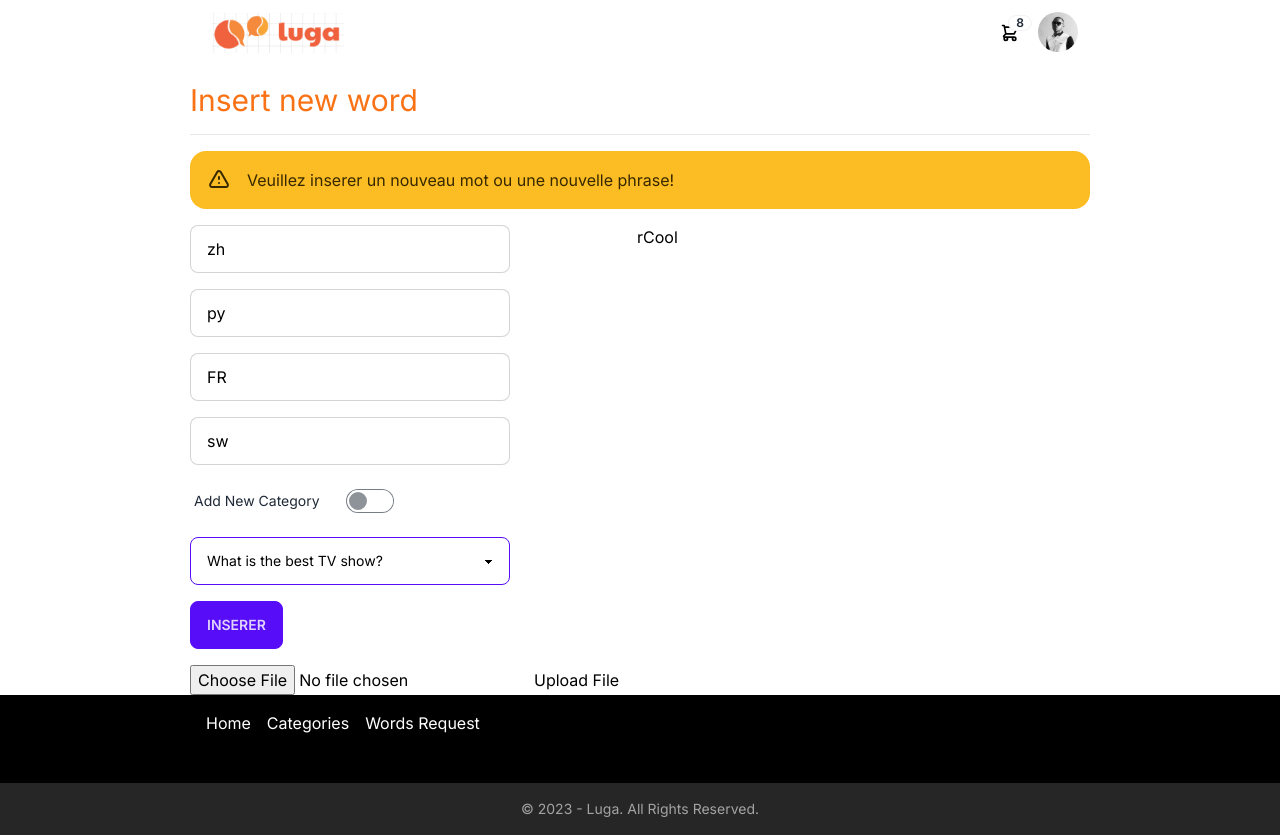
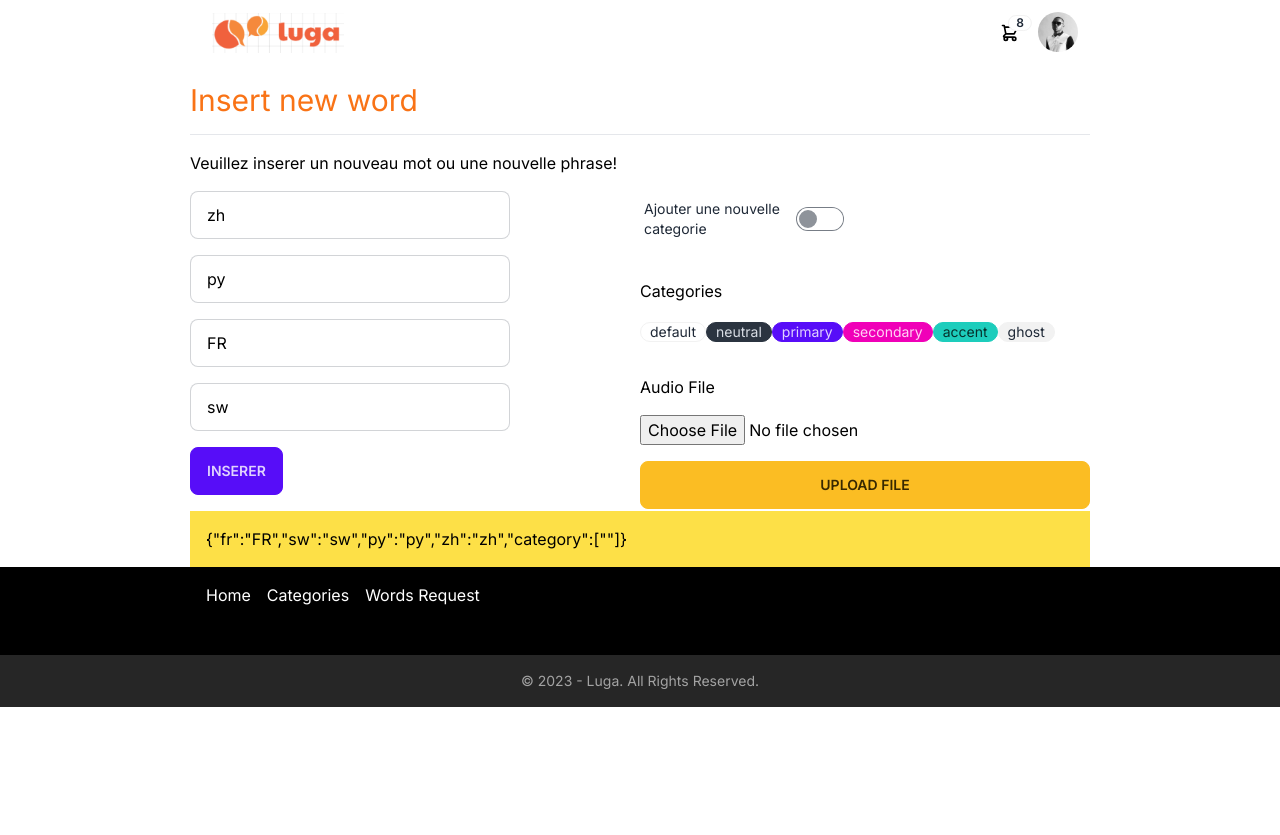
Before and after one commit to doctarhyf/luga, a Next.js app: page /addwdcat in a window 1280 px wide. After the commit the page ends 800 px from the top, so only its background shows below. Built offline with nearby package versions, Linux system fonts and the light colour scheme.

Commit message:
changing gui

```diff
--- a/app/addwdcat/components/FileUpload.tsx
+++ b/app/addwdcat/components/FileUpload.tsx
@@ -27,9 +27,12 @@ function FileUploader() {
   };
 
   return (
-    <div>
-      <input type="file" accept=".jpg, .png" onChange={handleFileChange} />
-      <button onClick={uploadFile}>Upload File</button>
+    <div className="flex  flex-col gap-4">
+      <p>Audio File</p>
+      <input type="file" accept=".wav, .mp3" onChange={handleFileChange} />
+      <button className="btn btn-warning" onClick={uploadFile}>
+        Upload File
+      </button>
       {selectedFile && <p>Selected File: {selectedFile.name}</p>}
     </div>
   );
--- a/app/addwdcat/components/FormNewWord.tsx
+++ b/app/addwdcat/components/FormNewWord.tsx
@@ -4,6 +4,7 @@ import { sb } from "@/app/db/sb";
 import { ILugaWord } from "@/app/types/types";
 
 import React, { useState } from "react";
+import FileUploader from "./FileUpload";
 
 function FormNewWord() {
   const [addingNewCat, setaddingNewCat] = useState(false);
@@ -13,6 +14,7 @@ function FormNewWord() {
     sw: "sw",
     py: "py",
     zh: "zh",
+    category: [""],
   });
 
   function onDataChange(e: React.ChangeEvent<HTMLInputElement>) {
@@ -49,7 +51,9 @@ function FormNewWord() {
   }
 
   return (
-    <div>
+    <>
+      <div className="flex">
+        <div className="w-[50%]">
           <div className="flex flex-col gap-4 mb-4">
             <input
               name="zh"
@@ -84,9 +88,21 @@ function FormNewWord() {
               value={data?.sw}
             />
 
+            {loading && <progress className="progress w-full"></progress>}
+
+            <button
+              onClick={(e) => onAddWord()}
+              className="btn btn-primary w-fit "
+            >
+              INSERER
+            </button>
+          </div>
+        </div>
+
+        <div className="w-[50%]  flex gap-4  flex-col ">
           <div className="form-control w-52">
             <label className="cursor-pointer label">
-            <span className="label-text">Add New Category</span>
+              <span className="label-text">Ajouter une nouvelle categorie</span>
               <input
                 onChange={(e) => setaddingNewCat(!addingNewCat)}
                 type="checkbox"
@@ -97,35 +113,35 @@ function FormNewWord() {
           </div>
 
           {!addingNewCat && (
-          <select className="select select-primary w-full max-w-xs">
-            <option disabled selected>
-              What is the best TV show?
-            </option>
-            <option>Game of Thrones</option>
-            <option>Lost</option>
-            <option>Breaking Bad</option>
-            <option>Walking Dead</option>
-          </select>
+            <div className="flex gap-4 flex-col my-4">
+              <div>Categories</div>
+              <div>
+                <div className="badge">default</div>
+                <div className="badge badge-neutral">neutral</div>
+                <div className="badge badge-primary">primary</div>
+                <div className="badge badge-secondary">secondary</div>
+                <div className="badge badge-accent">accent</div>
+                <div className="badge badge-ghost">ghost</div>
+              </div>
+            </div>
           )}
 
           {addingNewCat && (
             <>
-            <div>Category</div>
+              <div>Nouvelle catgorie</div>
               <input
                 type="text"
-              placeholder="Swahili"
+                placeholder="Inserer nouvelle catgorie ..."
                 className="input input-bordered w-full max-w-xs"
               />
             </>
           )}
-
-        {loading && <progress className="progress w-full"></progress>}
-
-        <button onClick={(e) => onAddWord()} className="btn btn-primary w-fit ">
-          INSERER
-        </button>
+          <FileUploader />
         </div>
       </div>
+
+      <div className="bg-yellow-300 p-4">{JSON.stringify(data)}</div>
+    </>
   );
 }
 
--- a/app/addwdcat/page.tsx
+++ b/app/addwdcat/page.tsx
@@ -9,33 +9,12 @@ function AddWordOrCat() {
         Insert new word
       </div>
 
-      <div className="alert alert-warning mb-4">
-        <svg
-          xmlns="http://www.w3.org/2000/svg"
-          className="stroke-current shrink-0 h-6 w-6"
-          fill="none"
-          viewBox="0 0 24 24"
-        >
-          <path
-            strokeLinecap="round"
-            strokeLinejoin="round"
-            strokeWidth="2"
-            d="M12 9v2m0 4h.01m-6.938 4h13.856c1.54 0 2.502-1.667 1.732-3L13.732 4c-.77-1.333-2.694-1.333-3.464 0L3.34 16c-.77 1.333.192 3 1.732 3z"
-          />
-        </svg>
-        <span> Veuillez inserer un nouveau mot ou une nouvelle phrase!</span>
+      <div className="my-4">
+        {" "}
+        Veuillez inserer un nouveau mot ou une nouvelle phrase!
       </div>
 
-      <div className="flex">
-        <div className="w-[50%]">
-          <FormNewWord />
-        </div>
-        r<div className="w-[50%]">Cool</div>
-      </div>
-
-      <div>
-        <FileUploader />
-      </div>
+      <FormNewWord />
     </div>
   );
 }
--- a/app/types/types.tsx
+++ b/app/types/types.tsx
@@ -68,7 +68,7 @@ export interface ILugaWord {
   py: string;
   zh: string;
   active?: boolean;
-  category?: number[];
+  category?: string[];
 }
 
 export type GuiState =
```
Lines whose indentation alone changed are shown as unchanged.
